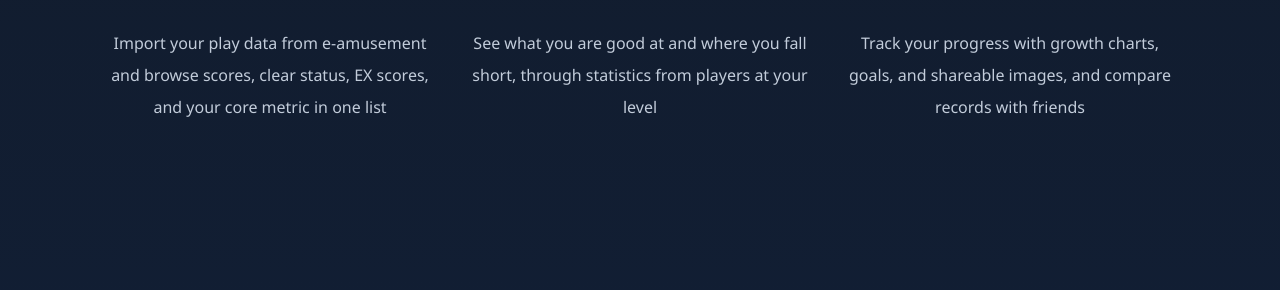
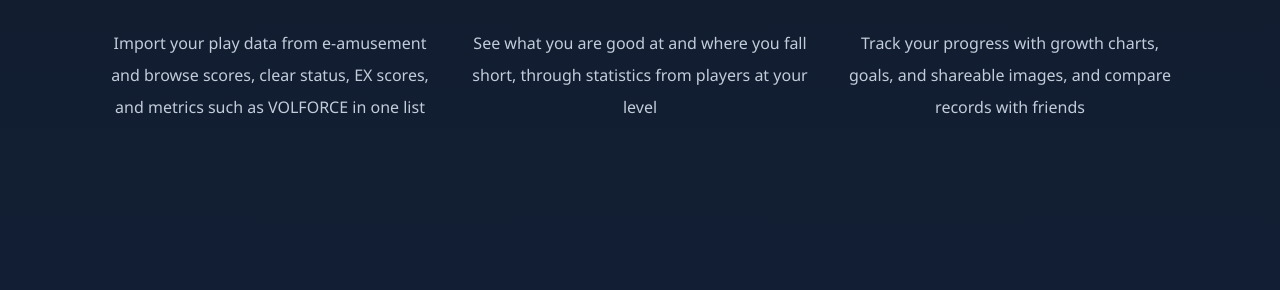
Before and after one commit to ekarunian/alm4gest-site, a Jekyll site: the page built from en/index.md, in a window 1280 px wide and 900 px high, scrolled down 1246 px. Shown: the part 228-518 px from the top of the window. Built offline with Jekyll 4.4.1, drawn with Linux system fonts in a browser that asks for light colours; some web fonts are replaced.

Commit message:
特長の「中核指標」を読み手に伝わる具体名へ書き換える
Co-Authored-By: Claude Opus 5 (1M context) <noreply@anthropic.com>
Claude-Session: https://claude.ai/code/session_01A1a37qDQNQmqDFVnCPhRCH

```diff
--- a/_data/i18n.yml
+++ b/_data/i18n.yml
@@ -54,7 +54,7 @@ ja:
         body: |
           e-amusementのプレーデータを取り込み、
           スコア・クリア状況・EXスコア・
-          中核指標を一覧できます
+          VOLFORCE等の指標を一覧できます
       - icon: icon-tier.svg
         title: 偏差値・Tier分析
         body: |
@@ -120,7 +120,7 @@ en:
     items:
       - icon: icon-scores.svg
         title: Scores and play data
-        body: Import your play data from e-amusement and browse scores, clear status, EX scores, and your core metric in one list
+        body: Import your play data from e-amusement and browse scores, clear status, EX scores, and metrics such as VOLFORCE in one list
       - icon: icon-tier.svg
         title: T-scores and tier lists
         body: See what you are good at and where you fall short, through statistics from players at your level
@@ -182,7 +182,7 @@ ko:
     items:
       - icon: icon-scores.svg
         title: 플레이 데이터·스코어 관리
-        body: e-amusement의 플레이 데이터를 가져와 스코어·클리어 상황·EX 스코어·핵심 지표를 한눈에 볼 수 있습니다
+        body: e-amusement의 플레이 데이터를 가져와 스코어·클리어 상황·EX 스코어·VOLFORCE 등의 지표를 한눈에 볼 수 있습니다
       - icon: icon-tier.svg
         title: T점수·티어 분석
         body: 같은 레벨대의 통계와 비교하는 T점수·티어표로 잘하는 것과 약점을 알 수 있습니다
@@ -244,7 +244,7 @@ zh:
     items:
       - icon: icon-scores.svg
         title: 遊玩資料・分數管理
-        body: 匯入e-amusement的遊玩資料，一覽分數・通關狀況・EX分數・核心指標
+        body: 匯入e-amusement的遊玩資料，一覽分數・通關狀況・EX分數・VOLFORCE等指標
       - icon: icon-tier.svg
         title: T分數・Tier分析
         body: 透過與同等級統計比較的T分數・Tier表，看出擅長之處與弱點
```
